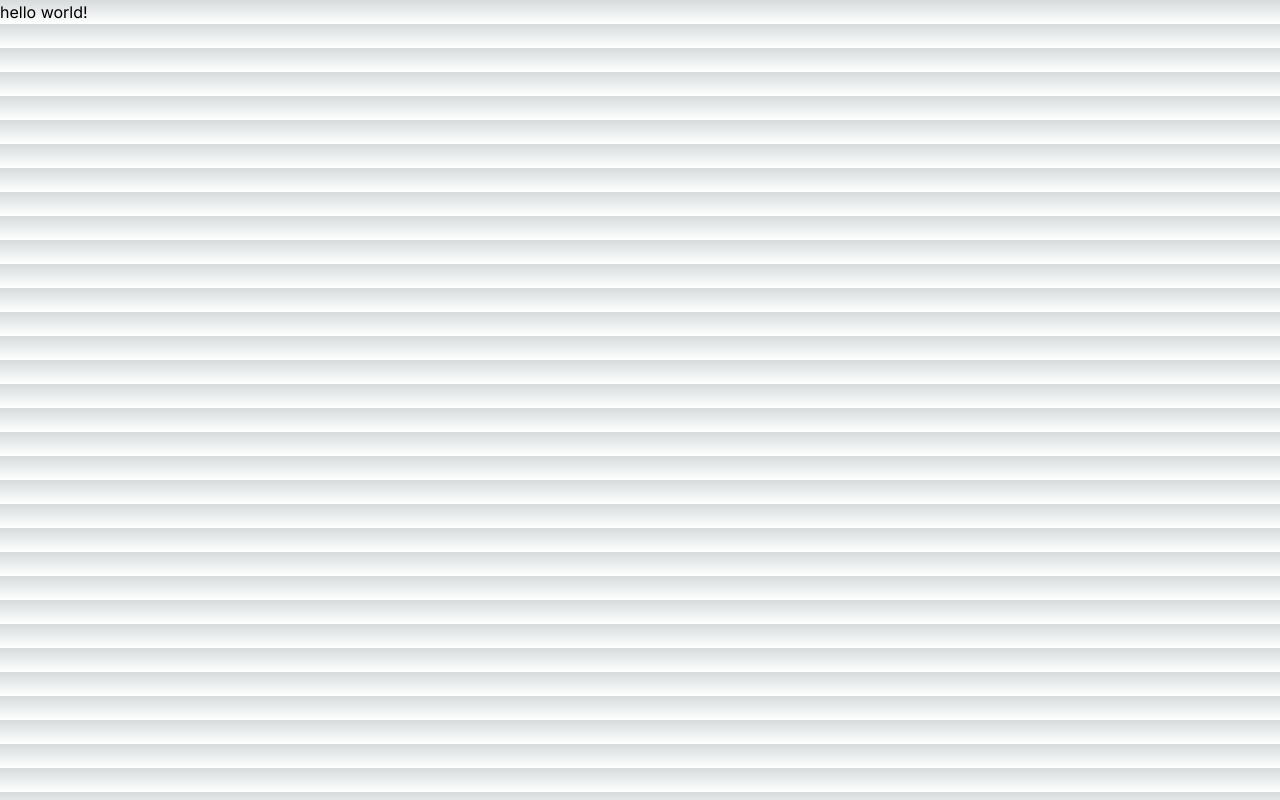
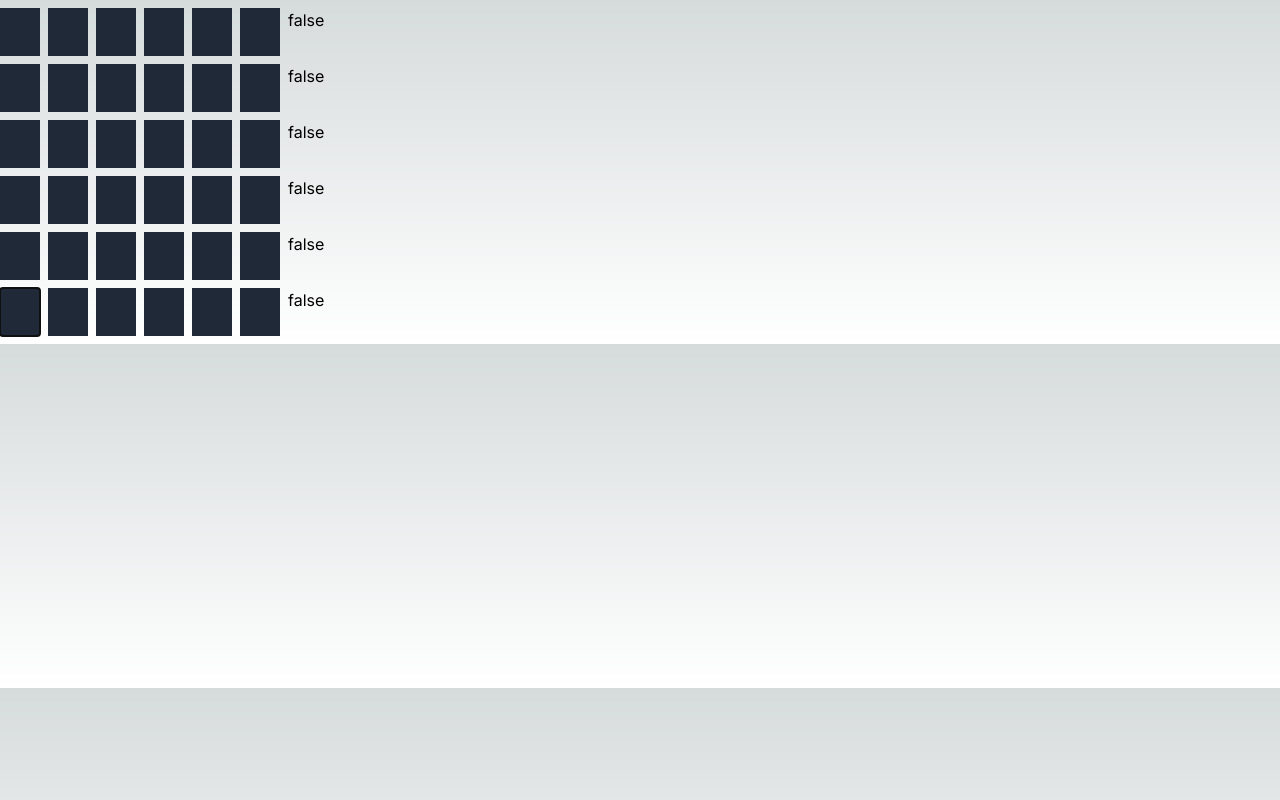
Before and after one commit to smmartin88/xmas-card-2023, a Next.js app in the folder xmas-card/: page / in a window 1280 px wide. Built offline with nearby package versions, Linux system fonts and the light colour scheme.

Commit message:
beginnings of wordle

```diff
--- a/xmas-card/app/page.tsx
+++ b/xmas-card/app/page.tsx
@@ -1,7 +1,15 @@
 import Image from 'next/image'
+import Row from '@/components/wordle/row'
 
 export default function Home() {
   return (
-  <p>hello world!</p>
+    <div>
+  <Row/>
+  <Row/>
+  <Row/>
+  <Row/>
+  <Row/>
+  <Row/>
+    </div>
   )
 }
--- /dev/null
+++ b/xmas-card/components/wordle/row.tsx
@@ -0,0 +1,146 @@
+"use client";
+
+import React, { useRef, useState, useEffect } from 'react';
+import { FaTimes } from 'react-icons/fa'
+
+export default function Row() {
+    const [code, setCode] = useState('');
+    const [correct, setCorrect] = useState(false);
+
+    // Refs to control each digit input element
+    const inputRefs = [
+        useRef(null),
+        useRef(null),
+        useRef(null),
+        useRef(null),
+        useRef(null),
+        useRef(null),
+    ];
+
+    // Reset all inputs and clear state
+    const resetCode = () => {
+        inputRefs.forEach(ref => {
+            ref.current.value = '';
+        });
+        inputRefs[0].current.focus();
+        setCode('');
+    }
+
+
+    // Call our callback when code = 6 chars
+    /* useEffect(() => {
+        if (code.length === 6) {
+            if (typeof callback === 'function') callback(code);
+            resetCode();
+        }
+    }, [code]); //eslint-disable-line */
+
+    // Listen for external reset toggle
+    /*useEffect(() => {
+        resetCode();
+    }, [reset]); //eslint-disable-line*/
+
+    // Handle input
+    function handleInput(e, index) {
+        const input = e.target;
+        const previousInput = inputRefs[index - 1];
+        const nextInput = inputRefs[index + 1];
+
+        // Update code state with single digit
+        const newCode = [...code];
+        // Convert lowercase letters to uppercase
+        if (/^[a-z]+$/.test(input.value)) {
+            const uc = input.value.toUpperCase();
+            newCode[index] = uc;
+            inputRefs[index].current.value = uc;
+        } else {
+            newCode[index] = input.value;
+        }
+        setCode(newCode.join(''));
+
+        input.select();
+
+        if (input.value === '') {
+            // If the value is deleted, select previous input, if exists
+            if (previousInput) {
+                previousInput.current.focus();
+            }
+        } else if (nextInput) {
+            // Select next input on entry, if exists
+            nextInput.current.select();
+        }
+    }
+
+    // Select the contents on focus
+    function handleFocus(e) {
+        e.target.select();
+    }
+
+    // Handle special keys
+    function handleKeyDown(e, index) {
+        const input = e.target;
+        const previousInput = inputRefs[index - 1];
+        const nextInput = inputRefs[index + 1];
+
+        if ((e.keyCode === 8 || e.keyCode === 46) && input.value === '') {
+            e.preventDefault();
+            setCode((prevCode) => prevCode.slice(0, index) + prevCode.slice(index + 1));
+            if (previousInput) {
+                previousInput.current.focus();
+            }
+        } else if (e.keyCode === 13) {
+            console.log('hit it!');
+            setCorrect(true);
+        }
+    }
+
+    // Capture pasted characters
+    const handlePaste = (e) => {
+        const pastedCode = e.clipboardData.getData('text');
+        if (pastedCode.length === 6) {
+            setCode(pastedCode);
+            inputRefs.forEach((inputRef, index) => {
+                inputRef.current.value = pastedCode.charAt(index);
+            });
+        }
+    };
+
+    // Clear button deletes all inputs and selects the first input for entry
+    const ClearButton = () => {
+        return (
+            <button
+                onClick={resetCode}
+                className="text-2xl absolute right-[-30px] top-3"
+            >
+                <FaTimes />
+            </button>
+        )
+    }
+
+    return (
+        <div className="flex gap-2 relative my-2">
+            {[0, 1, 2, 3, 4, 5].map((index) => (
+                <input
+                    className="text-2xl bg-gray-800 w-10 flex p-2 text-center"
+                    key={index}
+                    type="text"
+                    maxLength={1}
+                    onChange={(e) => handleInput(e, index)}
+                    ref={inputRefs[index]}
+                    autoFocus={index === 0}
+                    onFocus={handleFocus}
+                    onKeyDown={(e) => handleKeyDown(e, index)}
+                    onPaste={handlePaste}
+                />
+            ))}
+            {
+                code.length
+                    ?
+                    <ClearButton />
+                    :
+                    <></>
+            }
+        <p>{correct.toString()}</p>
+        </div>
+    );
+}
```
Also changed, not shown: xmas-card/package.json (+5 -4 lines), 1 other file (tests, documents, lock files or other folders).
